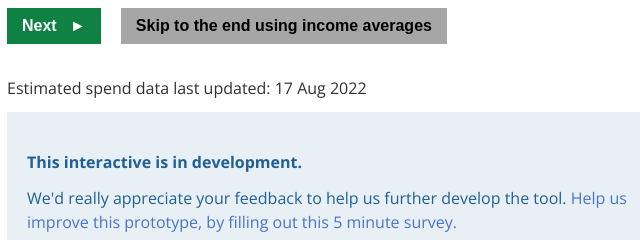
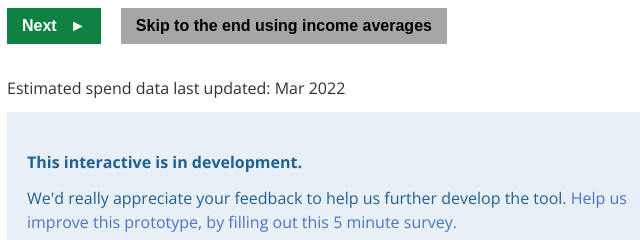
Before and after one commit to ONSSamBennett/inflation-calculator-v2, a plain HTML site: page calculator-update/index.html in a window 1280 px wide. Shown: the part 792-1032 px from the top of the page, 283-923 px from the left. Drawn offline with nearby package versions, Linux system fonts and the light colour scheme; a script that the page names is missing.

Commit message:
Update date changed

```diff
--- a/calculator-update/index.html
+++ b/calculator-update/index.html
@@ -1399,7 +1399,7 @@
 
     </div>
       <p class="updatetext" id="inflation-updated"></p>
-      <p class="updatetext" id="spend-updated">Estimated spend data last updated: 17 Aug 2022</p>
+      <p class="updatetext" id="spend-updated">Estimated spend data last updated: Mar 2022</p>
     </div>
 
     <div>
```
Also changed, not shown: 1 other file.
